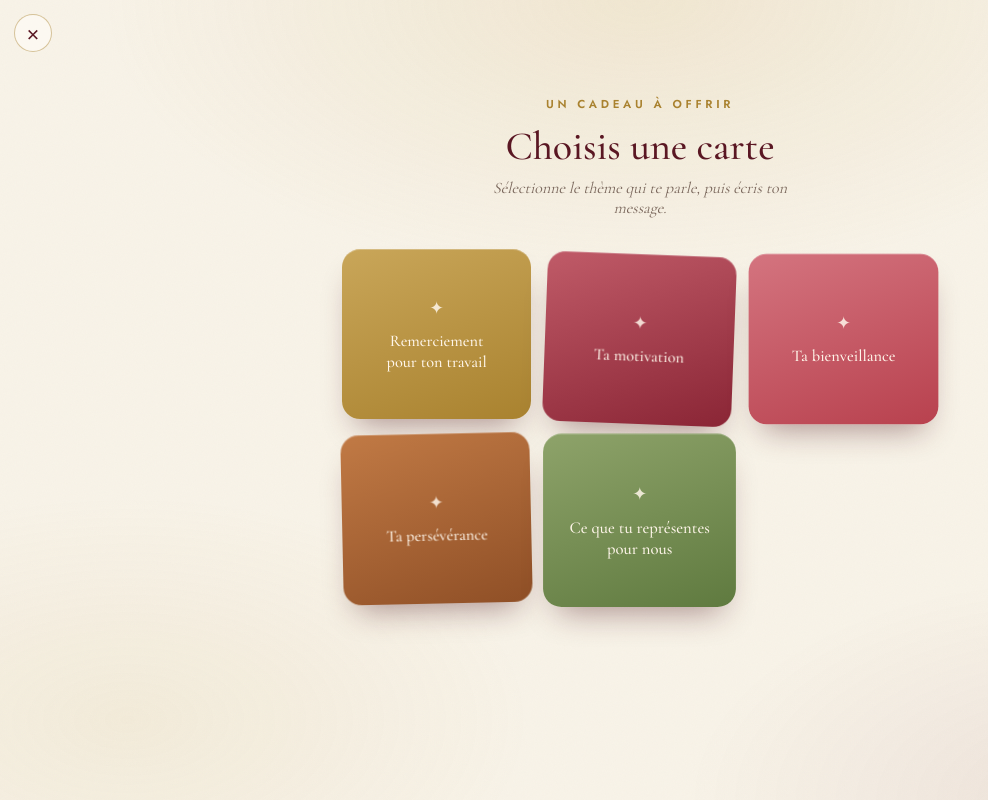
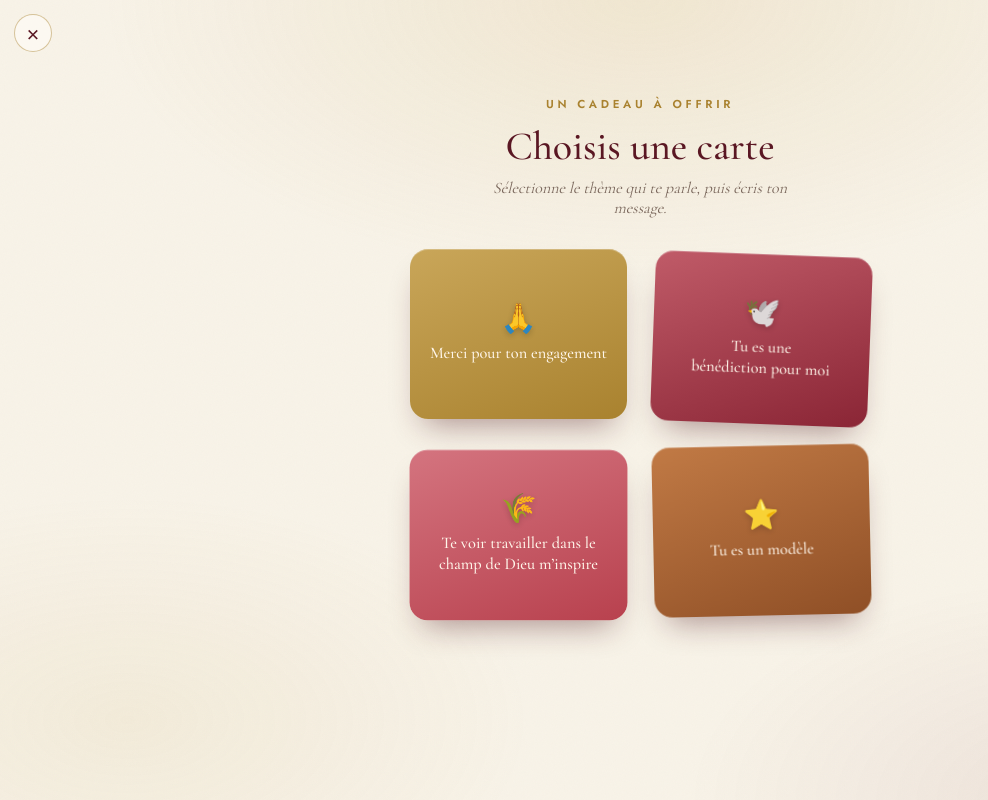
Before and after one commit to Sminth/pain2vie, a Next.js app: page /cadeau in a window 1280 px wide. Shown: the whole page, without its empty margins (0-988 px from the left). Built offline with nearby package versions, Linux system fonts and the light colour scheme.

Commit message:
animation

```diff
--- a/app/globals.css
+++ b/app/globals.css
@@ -1861,10 +1861,11 @@ button {
 
 .gift-cards {
   width: 100%;
-  margin-top: 28px;
+  max-width: 460px;
+  margin: 28px auto 0;
   display: grid;
-  grid-template-columns: repeat(auto-fit, minmax(140px, 1fr));
-  gap: 14px;
+  grid-template-columns: repeat(2, 1fr);
+  gap: 26px;
 }
 
 .gift-card-face {
@@ -1893,8 +1894,10 @@ button {
 }
 
 .gift-card-mark {
-  font-size: 1.1rem;
-  opacity: 0.85;
+  font-size: 1.8rem;
+  line-height: 1;
+  opacity: 0.95;
+  filter: drop-shadow(0 2px 3px rgba(0, 0, 0, 0.2));
 }
 
 .gift-card-title {
--- a/components/gift/GiftCompose.tsx
+++ b/components/gift/GiftCompose.tsx
@@ -159,7 +159,7 @@ export default function GiftCompose() {
                       whileTap={{ scale: 0.96 }}
                     >
                       <span className="gift-card-mark" aria-hidden>
-                        ✦
+                        {t.emoji}
                       </span>
                       <span className="gift-card-title">{t.title}</span>
                     </motion.button>
--- a/data/gifts.ts
+++ b/data/gifts.ts
@@ -3,6 +3,7 @@ export type GiftStyleId = "envelope" | "plane" | "flower" | "burning" | "parchme
 export interface GiftTheme {
   id: number;
   title: string;
+  emoji: string;
   color: string;
   colorDeep: string;
 }
@@ -13,11 +14,16 @@ export interface GiftStyle {
 }
 
 export const GIFT_THEMES: GiftTheme[] = [
-  { id: 1, title: "Remerciement pour ton travail", color: "#c9a659", colorDeep: "#a9822f" },
-  { id: 2, title: "Ta motivation", color: "#c05b68", colorDeep: "#8a2535" },
-  { id: 3, title: "Ta bienveillance", color: "#d4747f", colorDeep: "#b8414e" },
-  { id: 4, title: "Ta persévérance", color: "#c17a45", colorDeep: "#8f4f26" },
-  { id: 5, title: "Ce que tu représentes pour nous", color: "#8ea36a", colorDeep: "#5f7a3f" },
+  { id: 1, title: "Merci pour ton engagement", emoji: "🙏", color: "#c9a659", colorDeep: "#a9822f" },
+  { id: 2, title: "Tu es une bénédiction pour moi", emoji: "🕊️", color: "#c05b68", colorDeep: "#8a2535" },
+  {
+    id: 3,
+    title: "Te voir travailler dans le champ de Dieu m’inspire",
+    emoji: "🌾",
+    color: "#d4747f",
+    colorDeep: "#b8414e",
+  },
+  { id: 4, title: "Tu es un modèle", emoji: "⭐", color: "#c17a45", colorDeep: "#8f4f26" },
 ];
 
 export const GIFT_STYLES: GiftStyle[] = [
```
